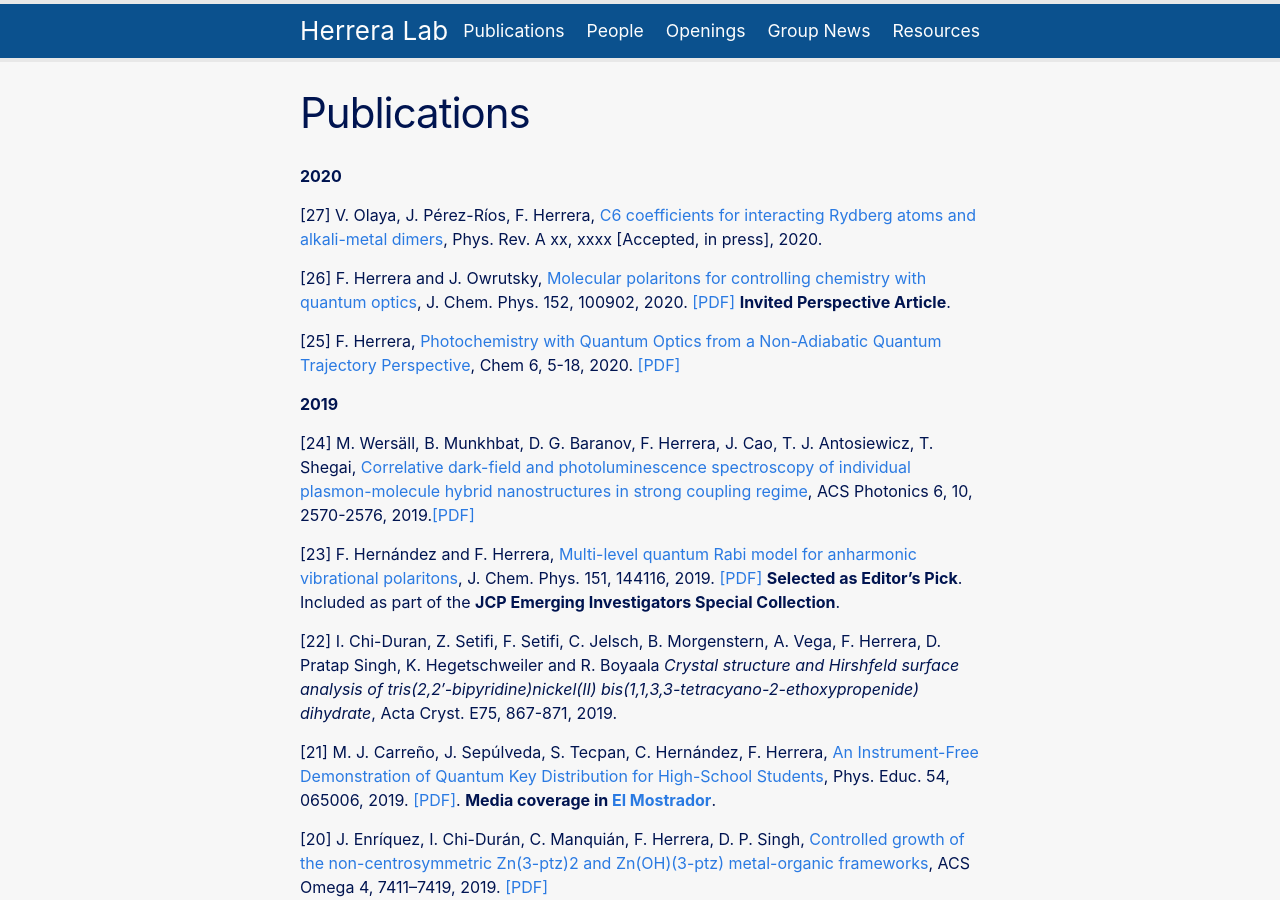
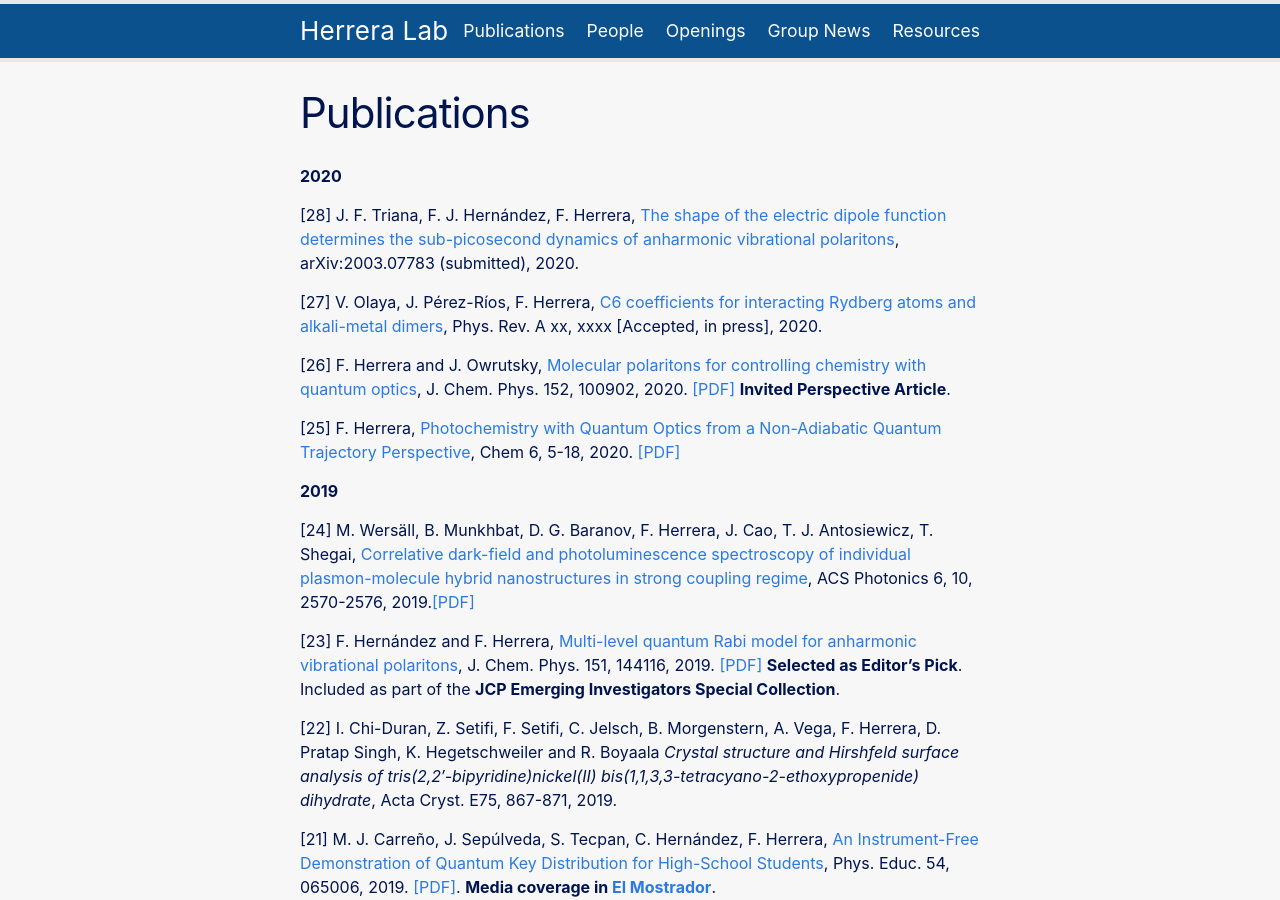
Before and after one commit to fherreralab/fherreralab.github.io, a Jekyll site: the page built from publications.md, in a window 1280 px wide and 900 px high. Built offline with Jekyll 4.4.1, drawn with Linux system fonts in a browser that asks for light colours.

Commit message:
added publication

```diff
--- a/publications.md
+++ b/publications.md
@@ -6,6 +6,7 @@ permalink: /publications/
 
 **2020**
 
+[28] J. F. Triana, F. J. Hernández, F. Herrera, [The shape of the electric dipole function determines the sub-picosecond dynamics of anharmonic vibrational polaritons](https://arxiv.org/abs/2003.07783), arXiv:2003.07783 (submitted), 2020.
 
 [27] V. Olaya, J. Pérez-Ríos, F. Herrera, [C6 coefficients for interacting Rydberg atoms and alkali-metal dimers](https://arxiv.org/abs/1912.01568), Phys. Rev. A xx, xxxx  [Accepted, in press], 2020.
 
```
Also changed, not shown: 2 other files.
